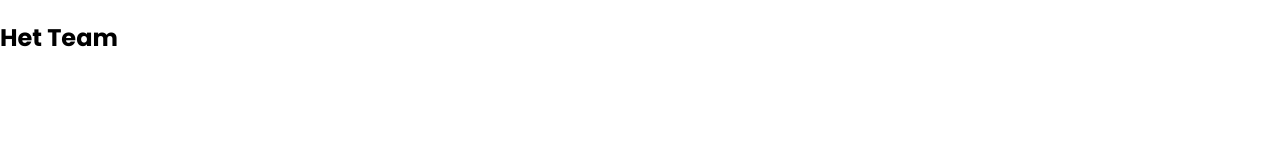
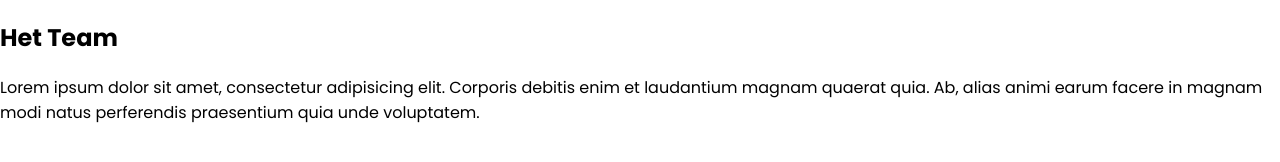
Before and after one commit to Elcar0/FE-HTML-CSS-Domeinshop, a plain HTML site: page team.html in a window 1280 px wide. Drawn offline with Linux system fonts and the light colour scheme.

Commit message:
Added lorem ipsum to team page

```diff
--- a/team.html
+++ b/team.html
@@ -7,5 +7,6 @@
 </head>
 <body>
     <h2>Het Team</h2>
+<p>Lorem ipsum dolor sit amet, consectetur adipisicing elit. Corporis debitis enim et laudantium magnam quaerat quia. Ab, alias animi earum facere in magnam modi natus perferendis praesentium quia unde voluptatem.</p>
 </body>
 </html>
```
